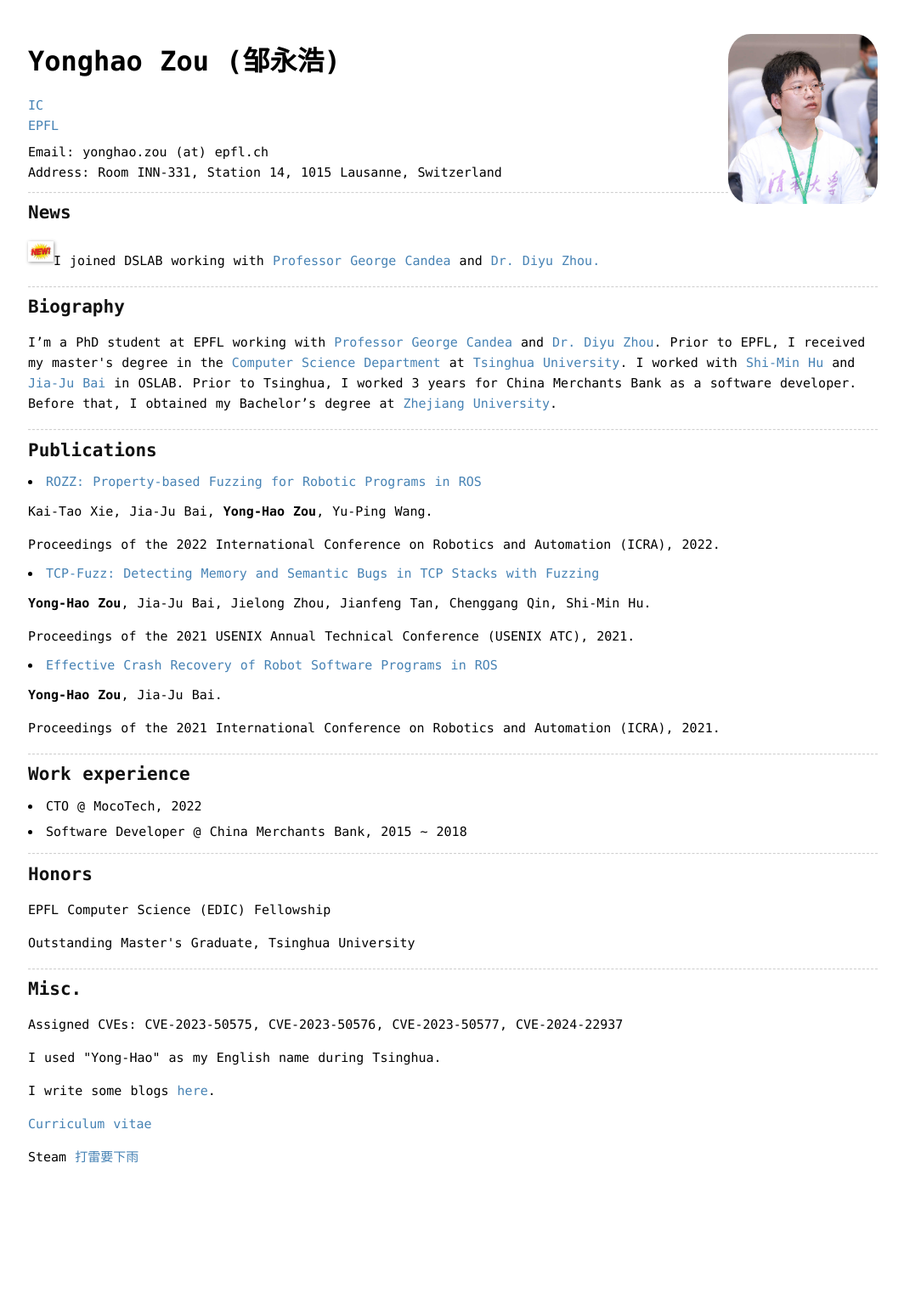
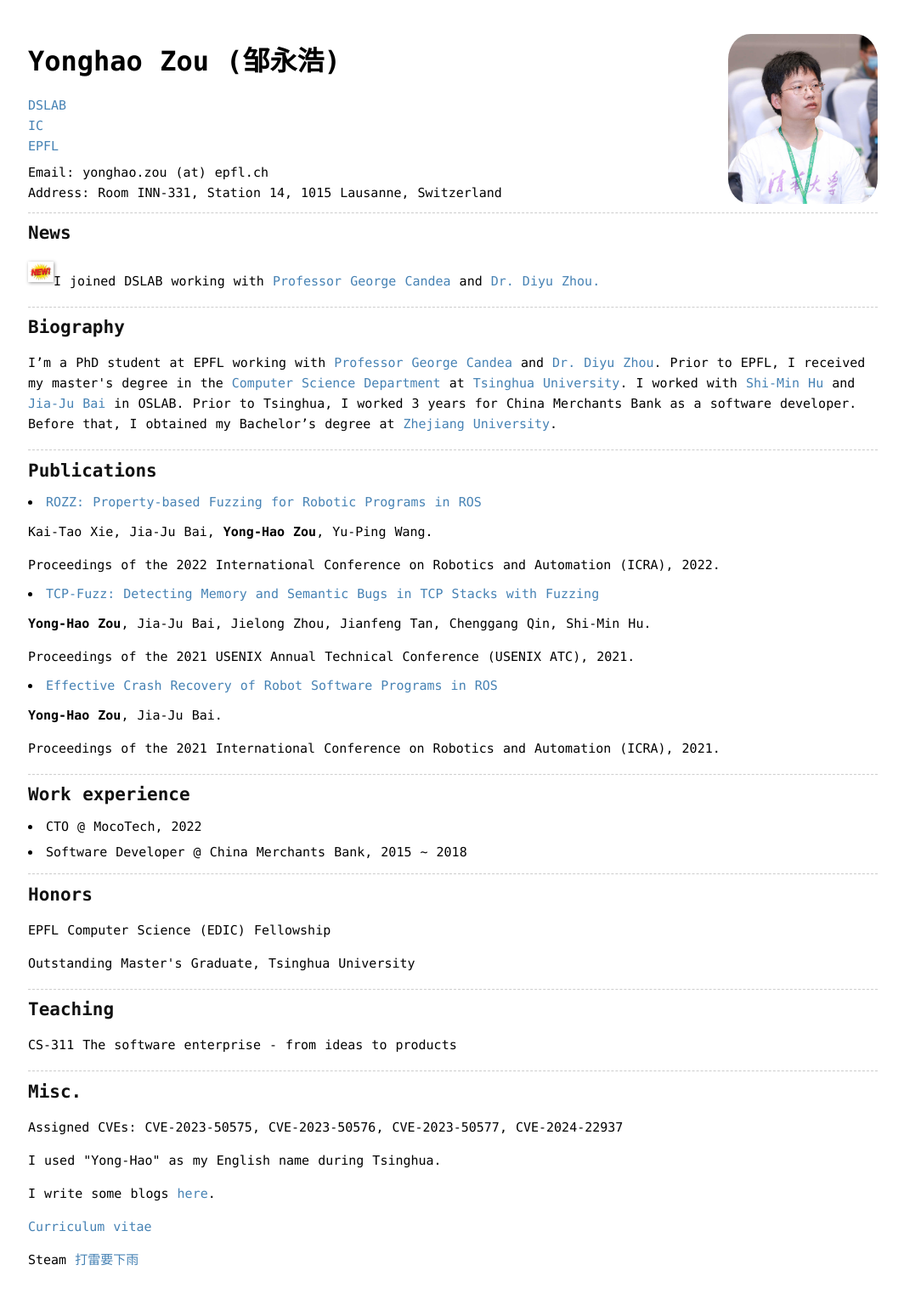
Before and after one commit to zouyonghao/zouyonghao.github.io, a Jekyll site: the page built from index.md, in a window 1280 px wide. Shown: the whole page at 85% size, without its empty margins (107-1171 px from the left). Built offline with Jekyll 4.4.1, drawn with Linux system fonts in a browser that asks for light colours; before the commit the page ends 1422 px from its top, so only the background shows below that.

Commit message:
add teaching

```diff
--- a/_layouts/home.html
+++ b/_layouts/home.html
@@ -18,8 +18,8 @@
                 </div>
                 <h1>Yonghao Zou (邹永浩)</h1>
                 <p class="content">
-                    <!-- <a href="https://dslab.epfl.ch/">DSLAB</a>
-                    <br> -->
+                    <a href="https://dslab.epfl.ch/">DSLAB</a>
+                    <br>
                     <a href="http://ic.epfl.ch/">IC</a>
                     <br>
                     <a href="https://www.epfl.ch/en/">EPFL</a>
@@ -104,6 +104,12 @@
 
                     <hr>
 
+                    <h2 id="honors">Teaching</h2>
+
+                    <p>CS-311 The software enterprise - from ideas to products</p>
+
+                    <hr>
+
                     <h2 id="misc">Misc.</h2>
 
                     <p>Assigned CVEs: CVE-2023-50575, CVE-2023-50576, CVE-2023-50577, CVE-2024-22937</p>
```
